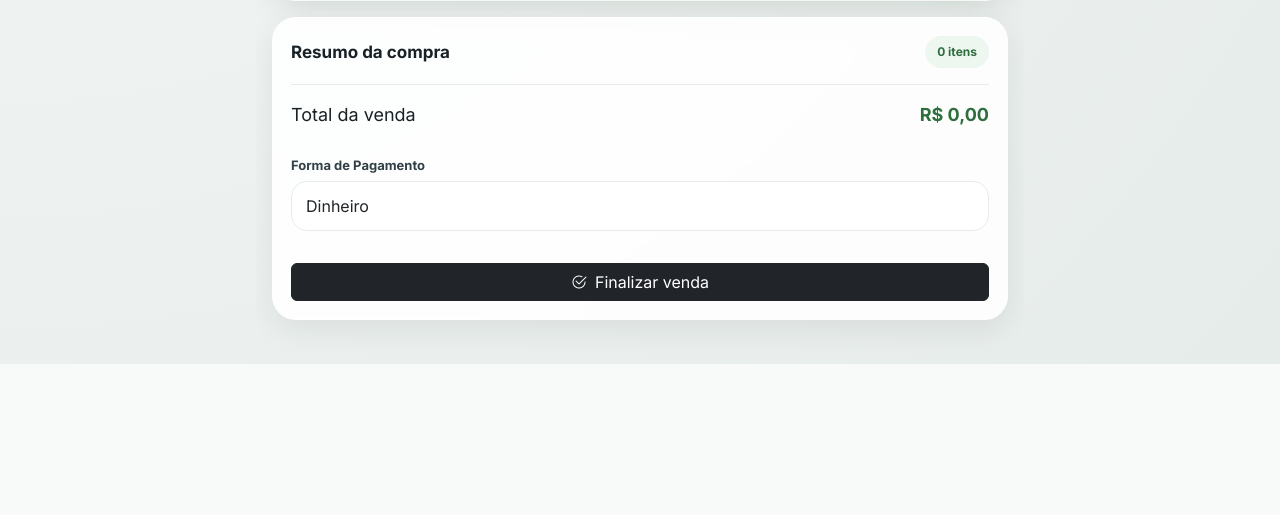
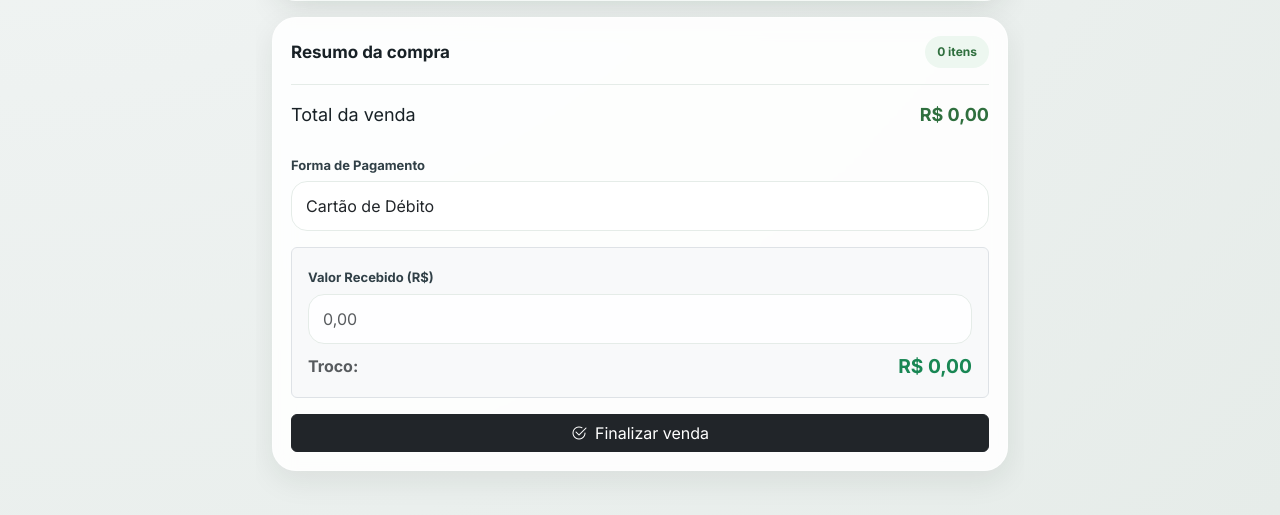
Before and after one commit to Na4ttan/SistemaDeGest-o-ReiAgro, a Django app: page / in a window 1280 px wide. Shown: the part 706-1221 px from the top of the page. Before the commit the page ends 1070 px from the top, so only its background shows below. Run offline with Django 5.2, Linux system fonts and the light colour scheme; data that the repository does not hold is empty.

Commit message:
A aplicação calcula o troco do cliente

```diff
--- a/core/static/js/script.js
+++ b/core/static/js/script.js
@@ -155,6 +155,8 @@ document.addEventListener('DOMContentLoaded', function () {
 
         if (totalExibicao) totalExibicao.innerText = `R$ ${totalGeral.toLocaleString('pt-BR', { minimumFractionDigits: 2 })}`;
         if (contador) contador.innerText = `${itensVenda.length} item(ns)`;
+
+        if (typeof calcularTroco === "function") calcularTroco();
     }
 
     window.finalizarVenda = function () {
@@ -197,9 +199,49 @@ document.addEventListener('DOMContentLoaded', function () {
         });
     };
 
-}); // <--- O FECHAMENTO DO DOMContentLoaded AGORA ESTÁ NO LUGAR CERTO (Aqui!)
+    // --- LÓGICA DE TROCO ---
+    const selectPagamento = document.getElementById('select-pagamento');
+    const secaoTroco = document.getElementById('secao-troco');
+    const inputRecebido = document.getElementById('input-valor-recebido');
+    const displayTroco = document.getElementById('valor-troco');
 
-// --- FUNÇÕES DA CÂMERA (Ficam fora para serem acessadas pelo HTML) ---
+    function calcularTroco() {
+        // Captura o total atual da venda removendo o "R$" e formatando para número
+        const totalVendaStr = document.getElementById('valor-total-exibicao').innerText
+            .replace('R$', '').replace('.', '').replace(',', '.').trim();
+        const totalVenda = parseFloat(totalVendaStr) || 0;
+
+        const valorRecebido = parseFloat(inputRecebido.value) || 0;
+        const troco = valorRecebido - totalVenda;
+
+        if (troco > 0) {
+            displayTroco.innerText = `R$ ${troco.toLocaleString('pt-BR', { minimumFractionDigits: 2 })}`;
+            displayTroco.classList.replace('text-danger', 'text-success');
+        } else if (troco < 0) {
+            displayTroco.innerText = `Faltam R$ ${Math.abs(troco).toLocaleString('pt-BR', { minimumFractionDigits: 2 })}`;
+            displayTroco.classList.replace('text-success', 'text-danger');
+        } else {
+            displayTroco.innerText = "R$ 0,00";
+            displayTroco.classList.add('text-success');
+        }
+    }
+
+    // Evento para mostrar/esconder campo de troco
+    selectPagamento.addEventListener('change', function() {
+        if (this.value === 'Dinheiro') {
+            secaoTroco.style.display = 'block';
+        } else {
+            secaoTroco.style.display = 'none';
+            inputRecebido.value = ''; // Limpa o campo se mudar de ideia
+        }
+    });
+
+    // Evento para calcular enquanto o usuário digita
+    inputRecebido.addEventListener('input', calcularTroco);
+
+}); // <--- O FECHAMENTO DO DOMContentLoaded AGORA ESTÁ NO LUGAR CERTO
+
+// --- FUNÇÕES DA CÂMERA
 
 window.alternarCamera = function () {
     const readerDiv = document.getElementById('reader');
--- a/core/templates/paginas/index.html
+++ b/core/templates/paginas/index.html
@@ -94,12 +94,23 @@
     <div class="mt-4 mb-3">
       <label class="form-label fw-bold">Forma de Pagamento</label>
       <select id="select-pagamento" class="form-select">
-        <option value="Dinheiro" selected>Dinheiro</option>
+        <option value="Dinheiro">Dinheiro</option>
         <option value="PIX">PIX</option>
         <option value="Crédito">Cartão de Crédito</option>
-        <option value="Débito">Cartão de Débito</option>
+        <option value="Débito" selected>Cartão de Débito</option>
       </select>
     </div>
+
+  <div id="secao-troco" class="mt-3 p-3 border rounded bg-light">
+    <div class="mb-2">
+      <label class="form-label small fw-bold">Valor Recebido (R$)</label>
+      <input type="number" id="input-valor-recebido" class="form-control" placeholder="0,00" step="0.01">
+    </div>
+  <div class="d-flex justify-content-between align-items-center">
+    <span class="fw-bold text-muted">Troco:</span>
+    <strong id="valor-troco" class="text-success" style="font-size: 1.2rem;">R$ 0,00</strong>
+  </div>
+</div>
 
     <button type="button" onclick="finalizarVenda()" class="btn btn-dark w-100 mt-3">
       <i class="bi bi-check2-circle me-2"></i>Finalizar venda
@@ -107,6 +118,4 @@
   </div>
 </section>
 
-
-
 {% endblock %}
```
